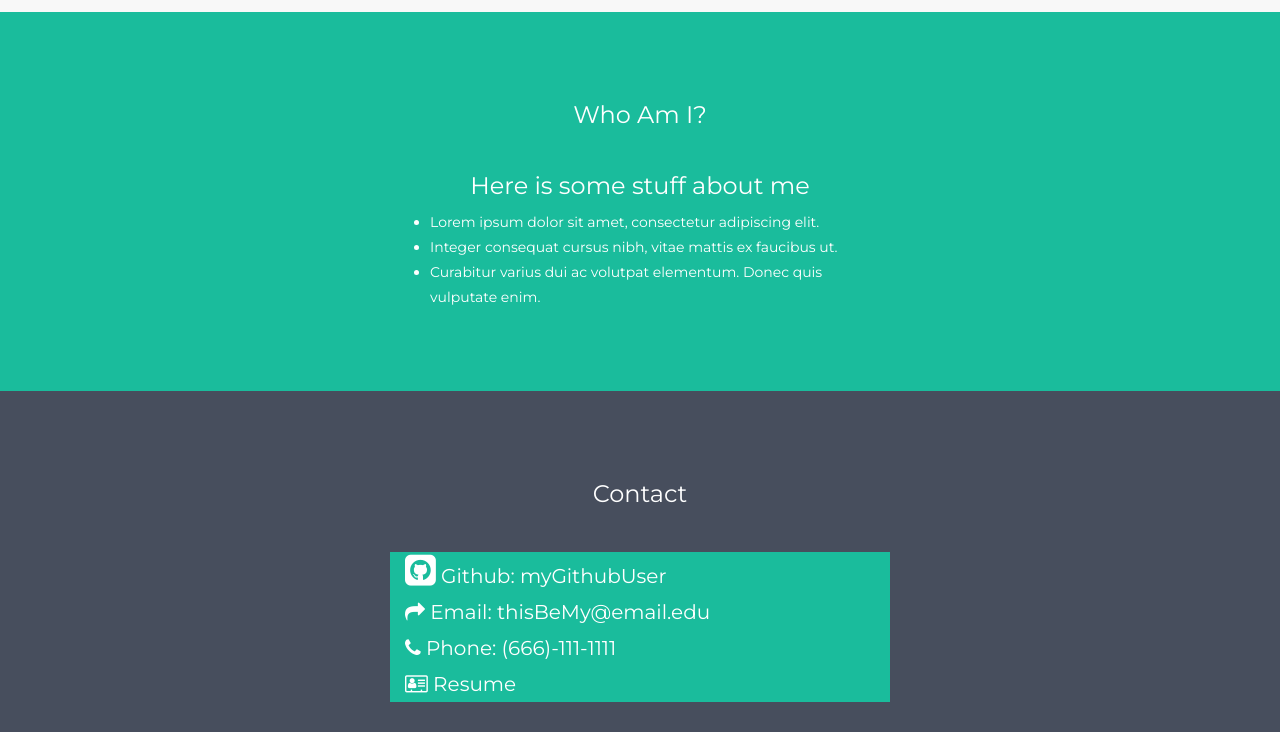
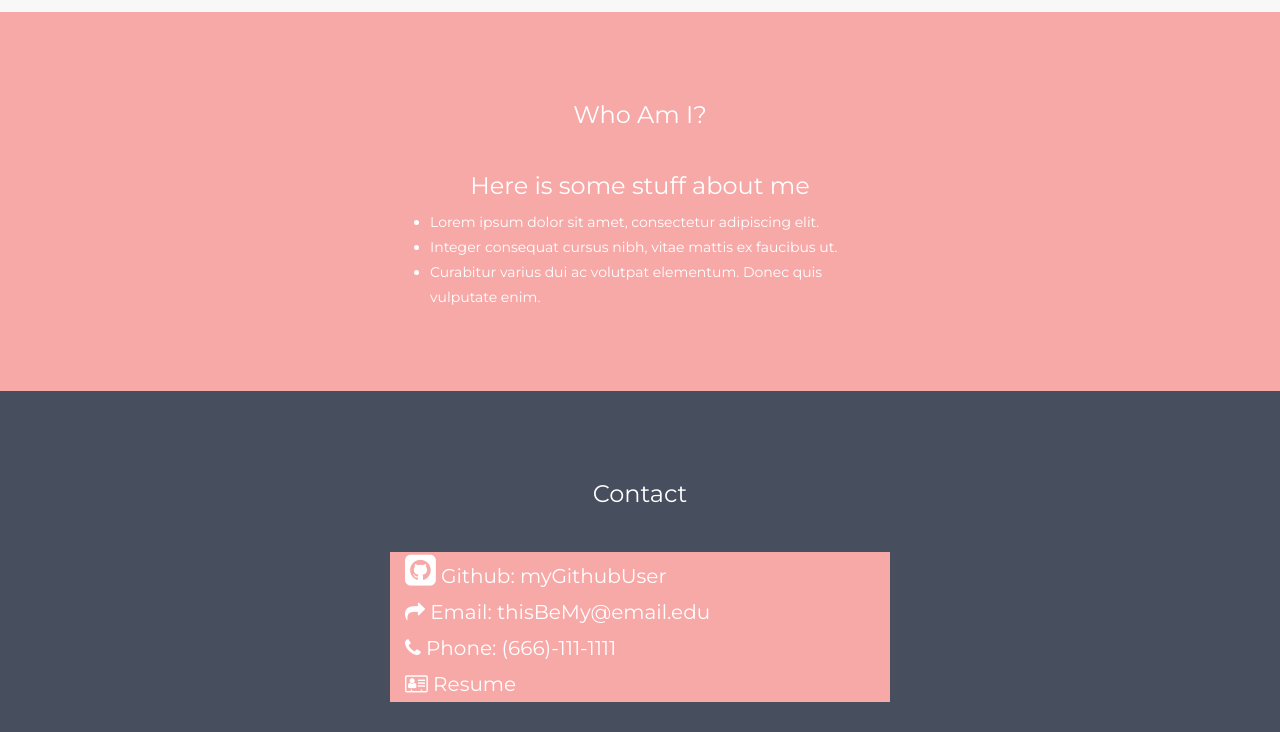
Before and after one commit to humannumber-9/minaleehorner.github.io, a plain HTML site: page index.html in a window 1280 px wide. Shown: the part 68-800 px from the top of the page. Drawn offline with nearby package versions, Linux system fonts and the light colour scheme.

Commit message:
Update index.html

```diff
--- a/index.html
+++ b/index.html
@@ -22,7 +22,7 @@
   p {font-size: 16px;}
   .margin {margin-bottom: 45px;}
   .bg-1 {
-      background-color: #1abc9c; /* Green */
+      background-color: #F7A9A8; /* Green */
       color: #ffffff;
   }
   .bg-2 {
```
